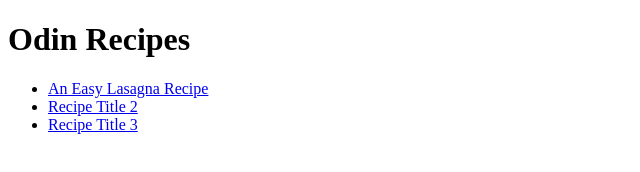
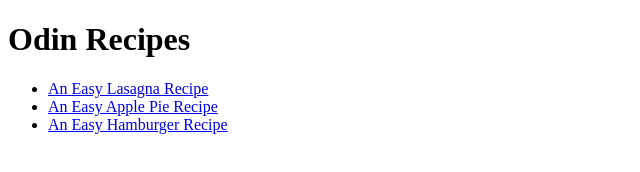
Before and after one commit to metaphrastes/odin-recipes, a plain HTML site: page index.html in a window 1280 px wide. Shown: the whole page, without its empty margins (0-640 px from the left). Drawn offline with Linux system fonts and the light colour scheme.

Commit message:
Include changes to index.html
I apparently forgot to include changes to index.html in some adds and
commits, so I made this commit to fix my mistake.

```diff
--- a/index.html
+++ b/index.html
@@ -12,8 +12,8 @@
 
     <ul>
       <li><a href="recipes/lasagna.html">An Easy Lasagna Recipe</li>
-      <li><a href="recipes/yourrecipe.html">Recipe Title 2</a></li>
-      <li><a href="recipes/yourrecipe.html">Recipe Title 3</a></li>
+      <li><a href="recipes/apple-pie.html">An Easy Apple Pie Recipe</a></li>
+      <li><a href="recipes/hamburger.html">An Easy Hamburger Recipe</a></li>
     </ul>
 
 </body>
```
